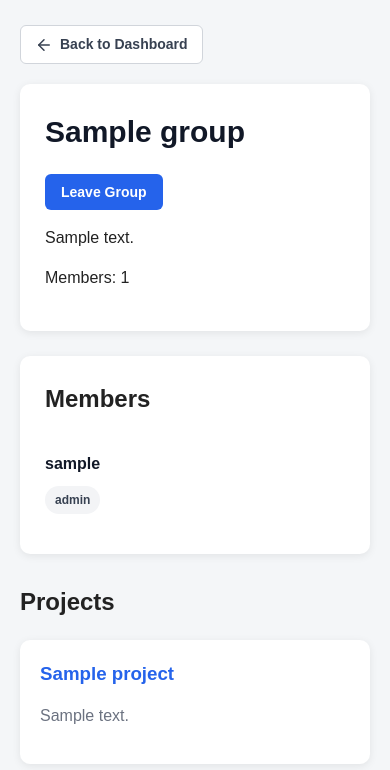
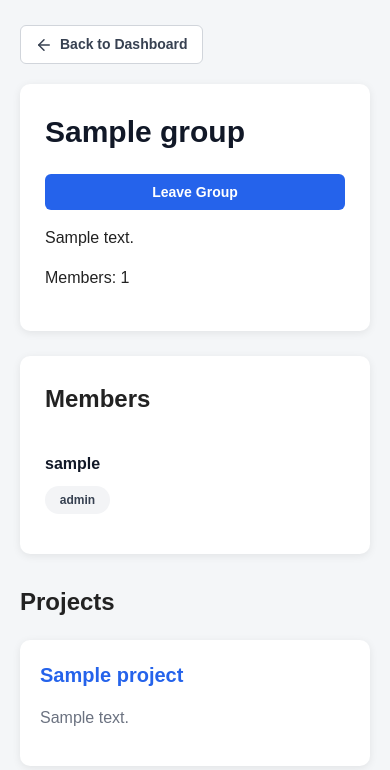
Before and after one commit to Cha-Luna-Star/ProjectManagement-WebApp, a Flask app: page /groups/1 in a window 390 px wide. Shown: the top 770 px of the page. Run offline with Flask 3, Linux system fonts and the light colour scheme; the visitor is signed in with stand-in values (Sample User, id 1); tables that the repository leaves empty hold one stand-in row (values such as "Sample post"); some libraries are stand-ins or nearby versions.

Commit message:
Refine group page responsive styling

```diff
--- a/static/css/group.css
+++ b/static/css/group.css
@@ -74,6 +74,7 @@
     gap: 10px;
     padding: 15px 0;
     border-bottom: 1px solid #e5e7eb;
+    flex-wrap: wrap;
 }
 
 .group-member:last-child {
@@ -87,12 +88,14 @@
 }
 
 .group-member > span:nth-child(2) {
+    min-width: 65px;
     padding: 5px 10px;
     border-radius: 20px;
     background: #f3f4f6;
     color: #374151;
     font-size: 12px;
     font-weight: 600;
+    text-align: center;
 }
 
 .group-member form {
@@ -105,6 +108,7 @@
 .group-member button {
     padding: 7px 10px;
     font-size: 12px;
+    white-space: nowrap;
 }
 
 .group-member form:last-child button {
@@ -176,10 +180,9 @@
 }
 
 .group-project-card h3 {
-    margin-top: 0;
-    margin-bottom: 8px;
+    margin: 0 0 10px;
+    font-size: 20px;
 }
-
 .group-project-card h3 a {
     color: #2563eb;
     text-decoration: none;
@@ -238,6 +241,15 @@
         margin-top: 25px;
     }
 
+    .group-actions {
+        flex-direction: column;
+    }
+
+    .group-actions a,
+    .group-actions button {
+        width: 100%;
+    }
+
     .group-member {
         align-items: flex-start;
         flex-direction: column;
@@ -259,4 +271,19 @@
         width: 100%;
     }
 
+    .group-add-member input,
+    .group-add-member button {
+        width: 100%;
+    }
+
+    .group-projects-header {
+        align-items: flex-start;
+        flex-direction: column;
+    }
+
+    .group-projects-header > a {
+        width: 100%;
+        text-align: center;
+    }
+
 }
```
